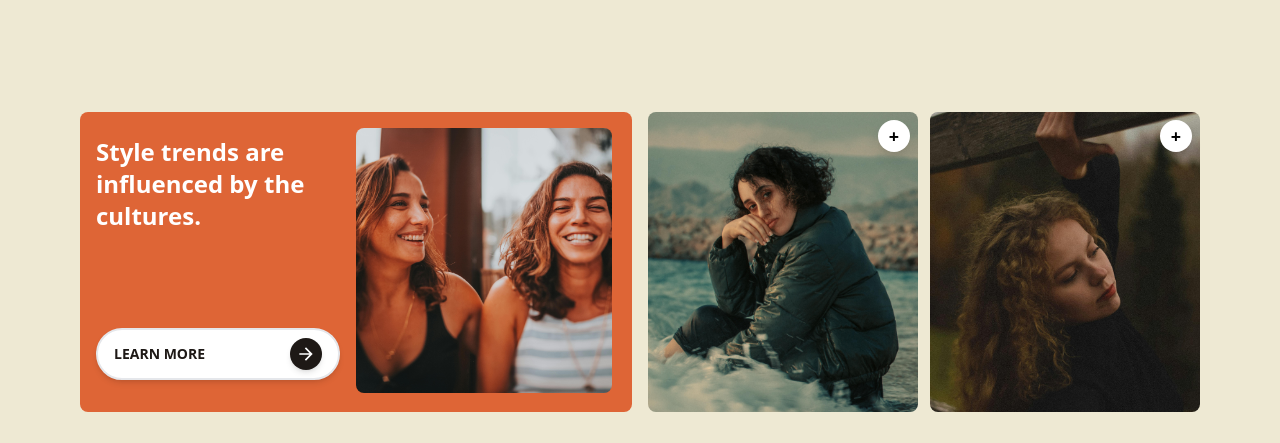
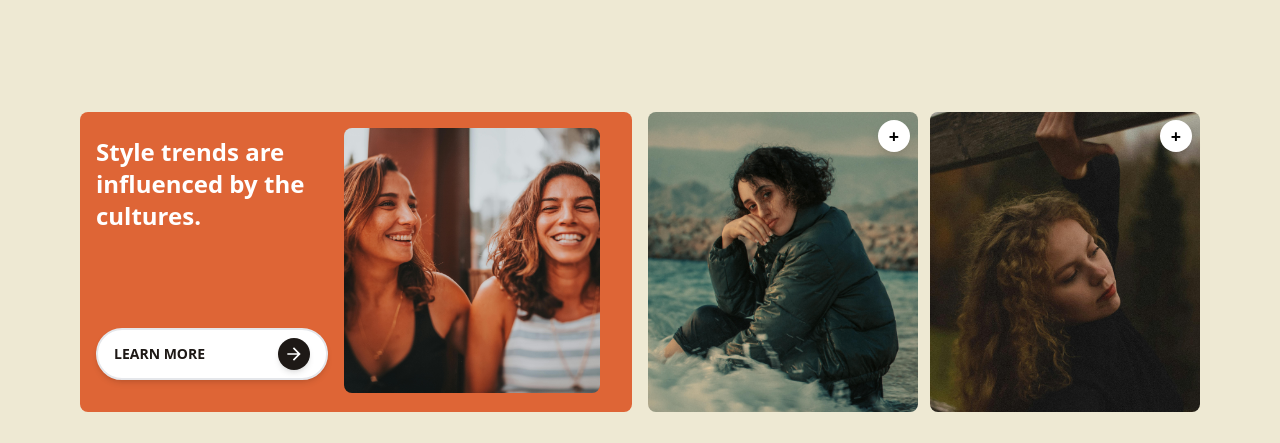
Before and after one commit to SadiniWanniarachchi/FEMMEFIT_CLOTHING, a React (Vite) app: page / in a window 1280 px wide. Shown: the part 920-1363 px from the top of the page. Built offline with nearby package versions, Linux system fonts and the light colour scheme; a web font is replaced by a local one.

Commit message:
update image padding

```diff
--- a/src/components/Navbar.jsx
+++ b/src/components/Navbar.jsx
@@ -240,7 +240,7 @@ const Navbar = () => {
   viewport={{ amount: 0.3 }}
   transition={{ duration: 0.8 }}
 >
-           <div className="w-full flex justify-center md:justify-end md:pr-1">
+  <div className="w-full flex justify-center md:justify-end md:pr-4">
     <img
       src="/images/r4.jpg"
       alt="Cultural Fashion"
```
Lines whose indentation alone changed are shown as unchanged.
